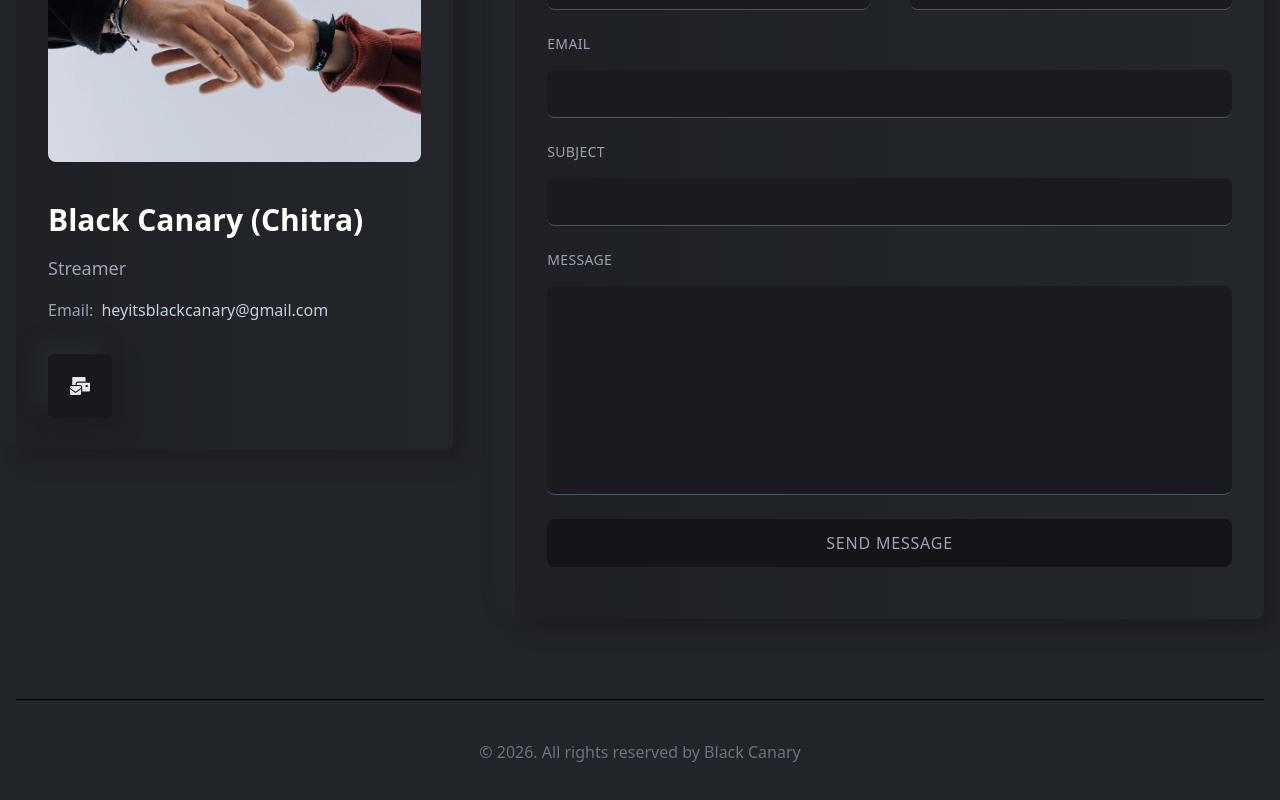
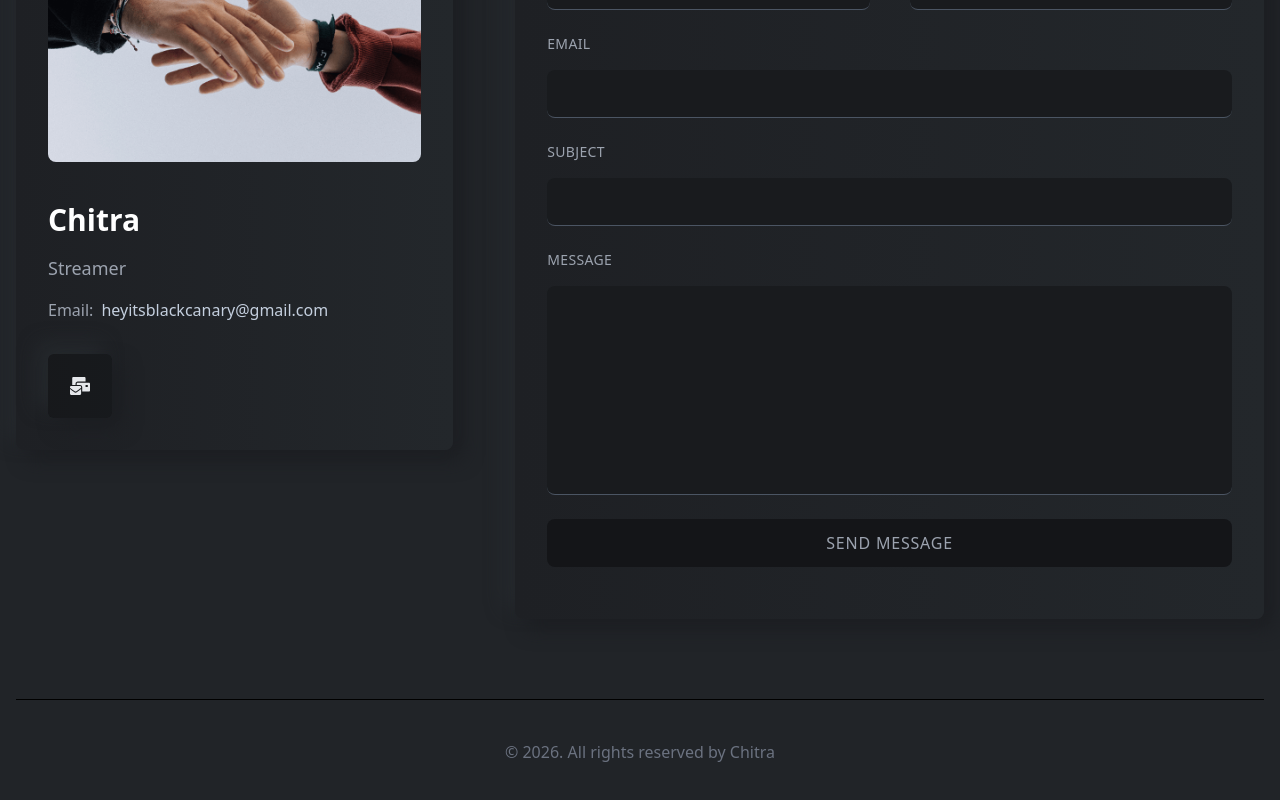
Before and after one commit to adityasanghi96/cancanarycan, a React (Create React App) app: page / in a window 1280 px wide. Shown: the part 4908-5708 px from the top of the page. Built offline with nearby package versions, Linux system fonts and the light colour scheme.

Commit message:
Update name

```diff
--- a/public/index.html
+++ b/public/index.html
@@ -24,7 +24,7 @@
       work correctly both with client-side routing and a non-root public URL.
       Learn how to configure a non-root public URL by running `npm run build`.
     -->
-    <title>Black Canary</title>
+    <title>Can Canary Can</title>
   </head>
   <body>
     <noscript>You need to enable JavaScript to run this app.</noscript>
--- a/src/components/contact/ContactLeft.js
+++ b/src/components/contact/ContactLeft.js
@@ -11,7 +11,7 @@ const ContactLeft = () => {
         alt="contactImg"
       />
       <div className="flex flex-col gap-4">
-        <h3 className="text-3xl font-bold text-white">Black Canary (Chitra)</h3>
+        <h3 className="text-3xl font-bold text-white">Chitra</h3>
         <p className="text-lg font-normal text-gray-400">Streamer</p>
         <p className="text-base text-gray-400 flex items-center gap-2">
           Email:{" "}
--- a/src/components/footer/FooterBottom.js
+++ b/src/components/footer/FooterBottom.js
@@ -4,7 +4,7 @@ const FooterBottom = () => {
   return (
     <div className="w-full py-10">
       <p className="text-center text-gray-500 text-base">
-        © {new Date().getFullYear()}. All rights reserved by Black Canary
+        © {new Date().getFullYear()}. All rights reserved by Chitra
       </p>
     </div>
   );
```
